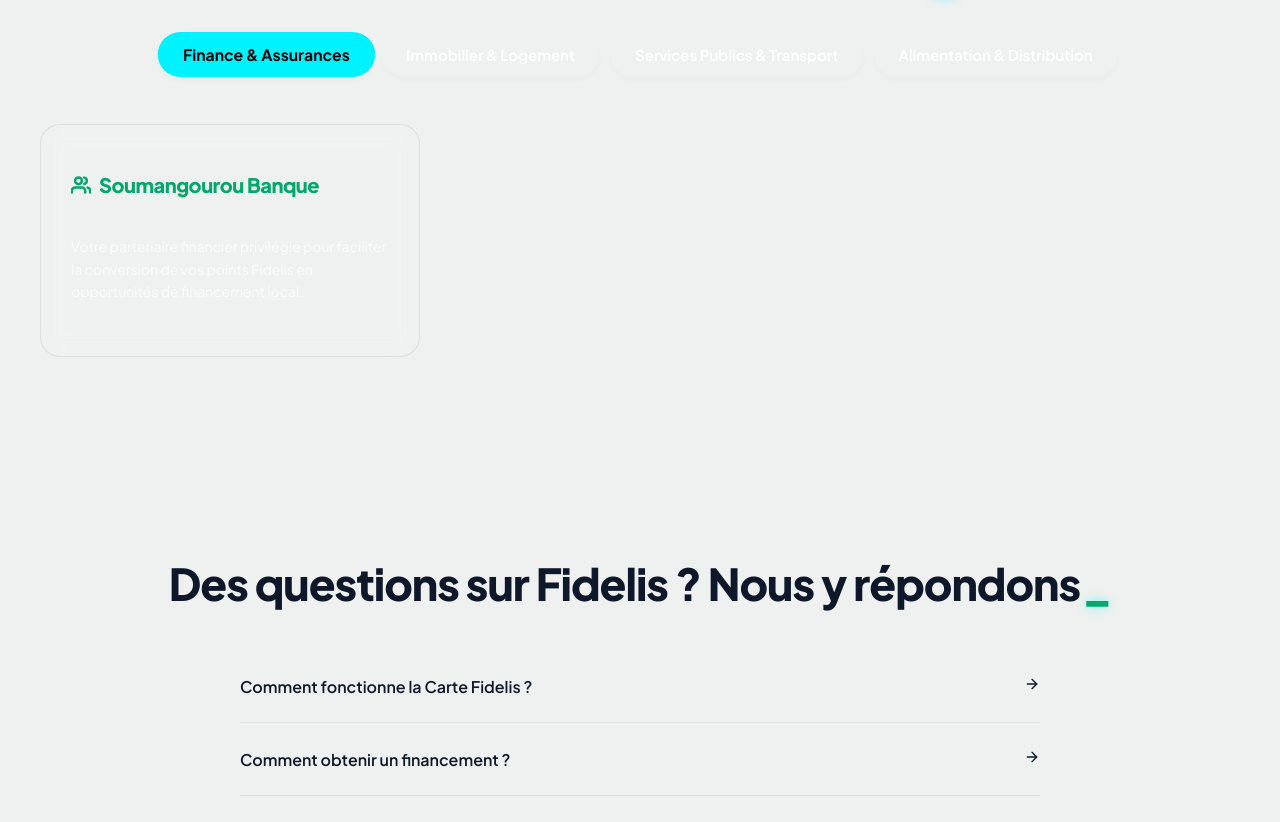
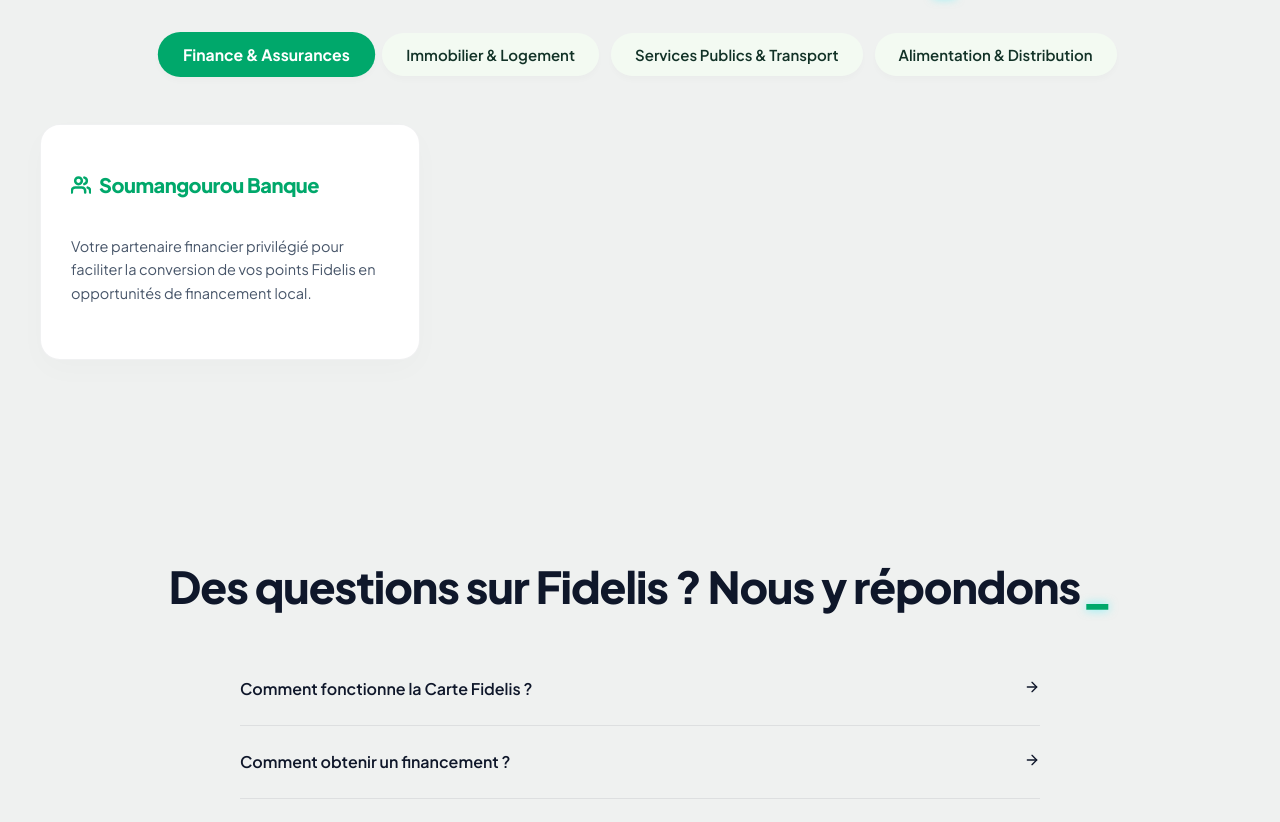
Before and after one commit to geek225/carte-fidelis, a Next.js app: page / in a window 1280 px wide. Shown: the part 6691-7513 px from the top of the page. Built offline with nearby package versions, Linux system fonts and the light colour scheme; no server answers.

Commit message:
fix: resolve partner card and tab visibility in light theme

```diff
--- a/src/components/modern-landing.module.css
+++ b/src/components/modern-landing.module.css
@@ -1266,22 +1266,21 @@
 }
 
 .partnerCard {
-  background: rgba(255, 255, 255, 0.02);
-  border: 1px solid var(--border-color);
-  backdrop-filter: blur(12px);
+  background: #ffffff;
+  border: 1px solid rgba(15, 23, 42, 0.06);
   border-radius: 20px;
   padding: 30px;
   transition: all 0.3s cubic-bezier(0.16, 1, 0.3, 1);
   display: flex;
   flex-direction: column;
   justify-content: space-between;
+  box-shadow: 0 10px 30px rgba(15, 23, 42, 0.02);
 }
 
 .partnerCard:hover {
-  box-shadow: 0 15px 35px rgba(0, 242, 254, 0.05);
+  box-shadow: 0 15px 35px rgba(0, 168, 107, 0.08);
   transform: translateY(-5px);
-  border-color: rgba(0, 242, 254, 0.35);
-  background: rgba(255, 255, 255, 0.03);
+  border-color: rgba(0, 168, 107, 0.2);
 }
 
 .partnerLogoWrapper {
@@ -1311,12 +1310,12 @@
   font-size: 20px;
   font-weight: 700;
   margin-bottom: 12px;
-  color: var(--white);
+  color: var(--dark);
 }
 
 .partnerDesc {
-  font-size: 14px;
-  color: rgba(255, 255, 255, 0.7);
+  font-size: 14.5px;
+  color: #475569;
   line-height: 1.6;
   margin-bottom: 24px;
   flex-grow: 1;
--- a/src/data/site-content.json
+++ b/src/data/site-content.json
@@ -204,10 +204,10 @@
   "partners": {
     "enabled": true,
     "title": "Nos Partenaires de Confiance",
-    "tabBgColor": "rgba(255, 255, 255, 0.04)",
-    "tabTextColor": "#ffffff",
-    "tabActiveBgColor": "#00f2fe",
-    "tabActiveTextColor": "#030307",
+    "tabBgColor": "#f3faf2",
+    "tabTextColor": "#123227",
+    "tabActiveBgColor": "#00A86B",
+    "tabActiveTextColor": "#ffffff",
     "categories": [
       { "id": "cat-finance", "label": "Finance & Assurances", "enabled": true },
       { "id": "cat-immo", "label": "Immobilier & Logement", "enabled": true },
```
